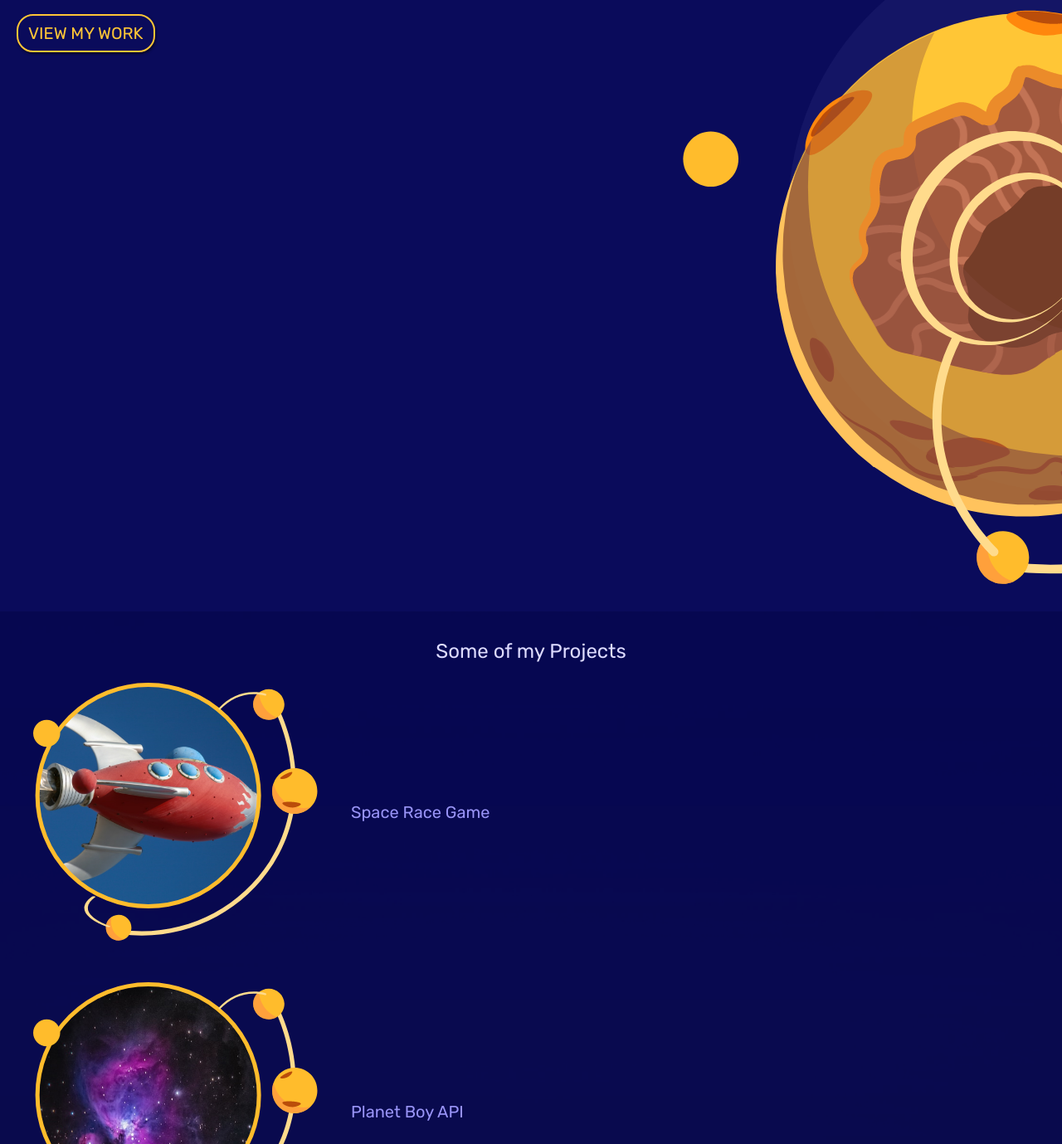
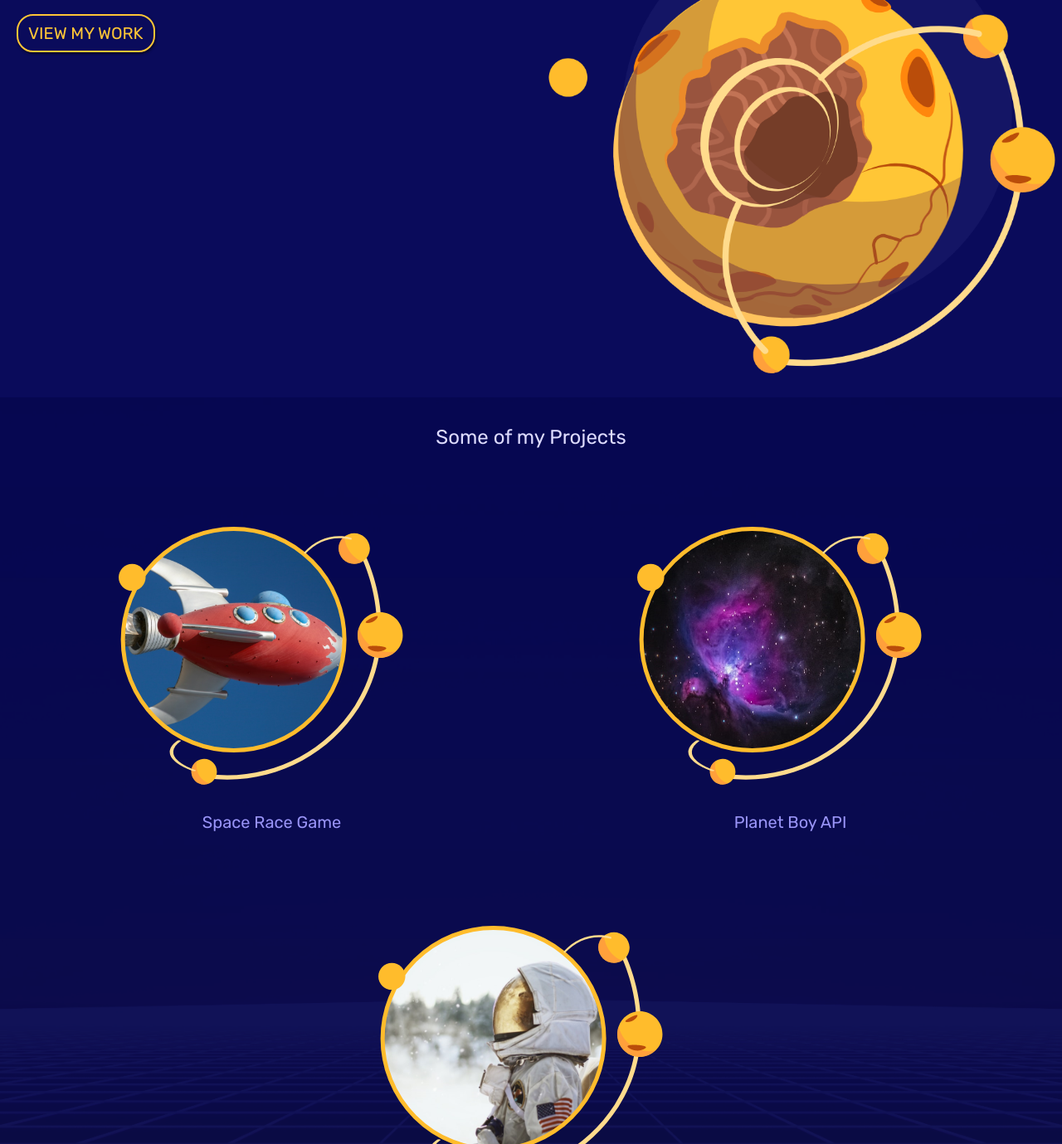
Before and after one commit to SaboyaDev/Mobile-First-Responsive-Cosmo-Junkie, a plain HTML site: page index.html in a window 1280 px wide. Shown: the part 221-1600 px from the top of the page at 83% size. Drawn offline with Linux system fonts and the light colour scheme.

Commit message:
COMPLETED the tablet design of the site

```diff
--- a/assets/scss/styles.scss
+++ b/assets/scss/styles.scss
@@ -285,8 +285,7 @@ footer {
 		}
 
 		img {
-			// width: 20px;
-			height: 100%;
+			width: 23px;
 		}
 	}
 
@@ -304,6 +303,56 @@ footer {
 /* ---------------------------------------- */
 // small tablet styles
 @media screen and (min-width: 620px) {
+	#welcome {
+		.welcome-text {
+			grid-column: 1/5;
+		}
+
+		.welcome-img {
+			grid-column: 5/9;
+			img {
+				width: 100%;
+			}
+		}
+	}
+
+	#portfolio {
+		.projects {
+			margin-top: 40px;
+
+			a {
+				grid-column: span 4;
+				display: block;
+
+				&:last-child {
+					grid-column: 3/7;
+				}
+
+				* {
+					max-width: 60%;
+					margin: 30px 20%;
+				}
+			}
+		}
+	}
+
+	#skills {
+		padding: 30px 100px;
+
+		li {
+			padding: 30px 0;
+		}
+	}
+
+	footer {
+		background-size: 20%;
+
+		.social {
+			img {
+				width: 25px;
+			}
+		}
+	}
 }
 
 // large tablets & laptop styles
```
Also changed, not shown: assets/css/styles.css, 1 other file.
